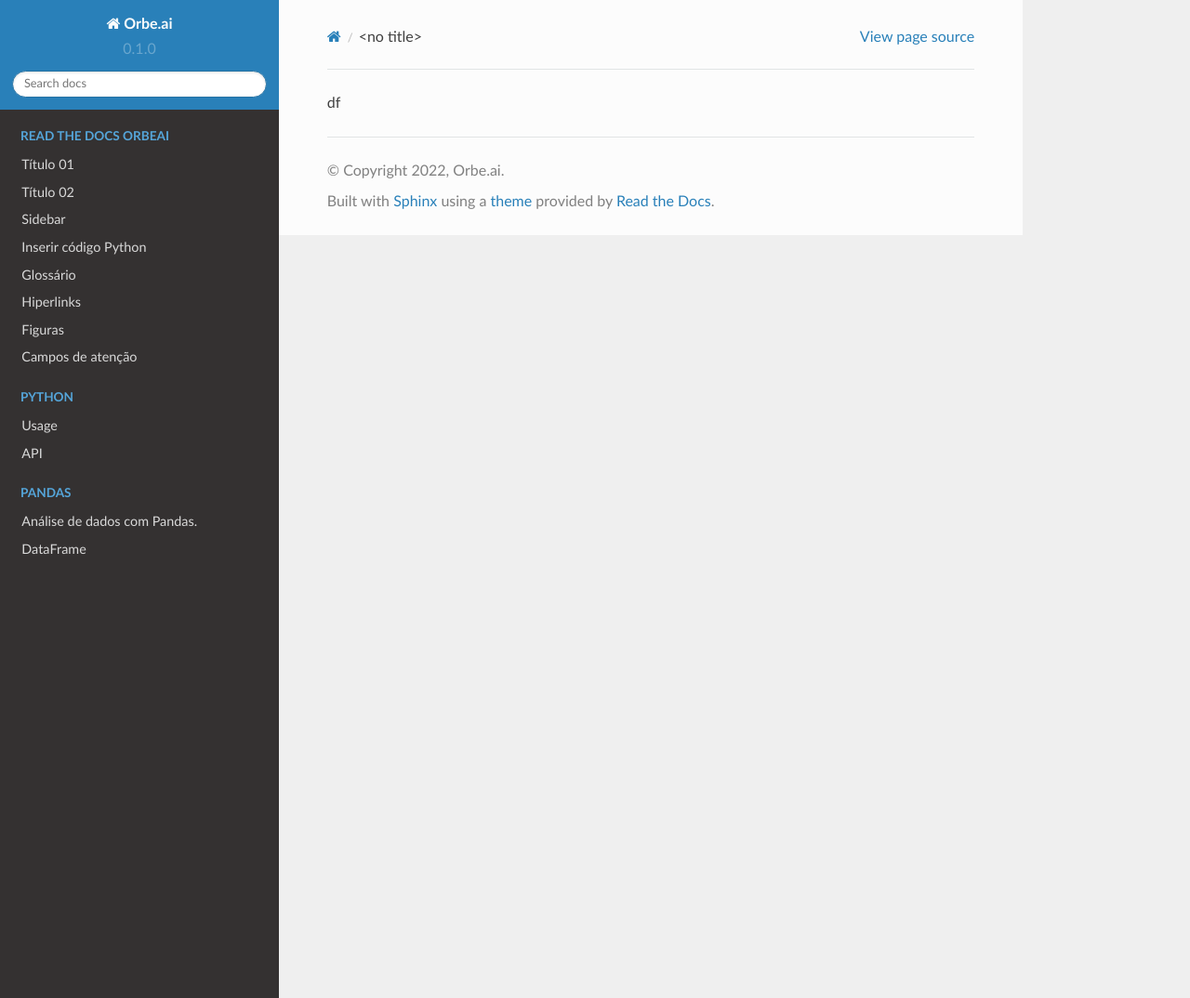
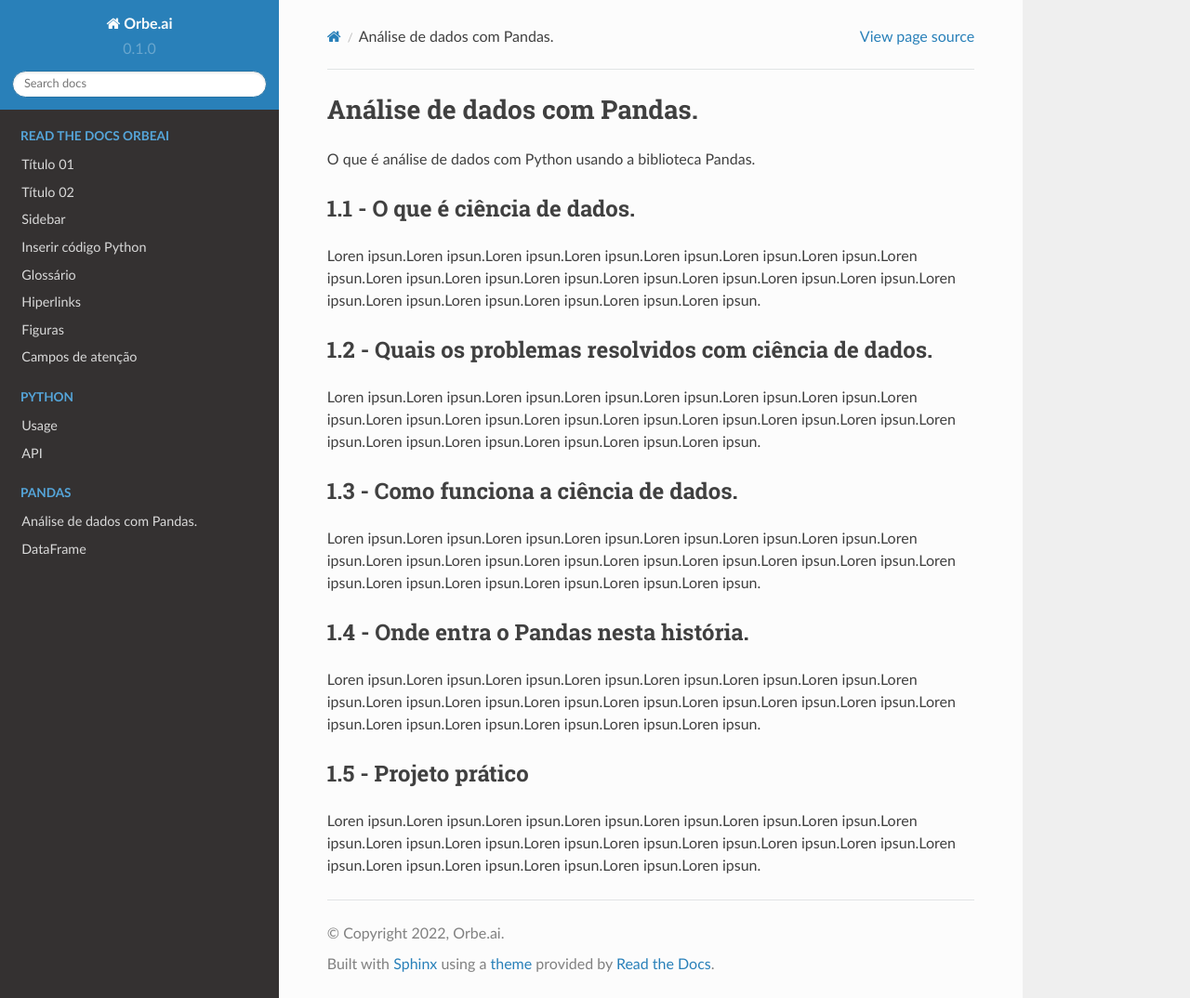
Before and after one commit to conteudo-orbeai/RTD-LIVRO, a Sphinx documentation site: the page built from docs/source/PANDAS/pandas_introducao/pandas_introducao.rst, in a window 1280 px wide and 1074 px high. Shown: the whole window at 93% size. Built offline with Sphinx 7.4.7 and the Read the Docs theme 2.0.0, drawn with Linux system fonts in a browser that asks for light colours; pages that are not in the unit, such as notebooks, are missing from menus.

Commit message:
Update pandas_introducao.rst

```diff
--- a/docs/source/PANDAS/pandas_introducao/pandas_introducao.rst
+++ b/docs/source/PANDAS/pandas_introducao/pandas_introducao.rst
@@ -1 +1,30 @@
-df
+**************************************
+Análise de dados com Pandas.
+**************************************
+
+O que é análise de dados com Python usando a biblioteca Pandas.
+
+1.1 - O que é ciência de dados.
+===============================
+
+Loren ipsun.Loren ipsun.Loren ipsun.Loren ipsun.Loren ipsun.Loren ipsun.Loren ipsun.Loren ipsun.Loren ipsun.Loren ipsun.Loren ipsun.Loren ipsun.Loren ipsun.Loren ipsun.Loren ipsun.Loren ipsun.Loren ipsun.Loren ipsun.Loren ipsun.Loren ipsun.Loren ipsun.
+
+1.2 - Quais os problemas resolvidos com ciência de dados.
+=========================================================
+
+Loren ipsun.Loren ipsun.Loren ipsun.Loren ipsun.Loren ipsun.Loren ipsun.Loren ipsun.Loren ipsun.Loren ipsun.Loren ipsun.Loren ipsun.Loren ipsun.Loren ipsun.Loren ipsun.Loren ipsun.Loren ipsun.Loren ipsun.Loren ipsun.Loren ipsun.Loren ipsun.Loren ipsun.
+
+1.3 - Como funciona a ciência de dados.
+=======================================
+
+Loren ipsun.Loren ipsun.Loren ipsun.Loren ipsun.Loren ipsun.Loren ipsun.Loren ipsun.Loren ipsun.Loren ipsun.Loren ipsun.Loren ipsun.Loren ipsun.Loren ipsun.Loren ipsun.Loren ipsun.Loren ipsun.Loren ipsun.Loren ipsun.Loren ipsun.Loren ipsun.Loren ipsun.
+
+1.4 - Onde entra o Pandas nesta história.
+=========================================
+
+Loren ipsun.Loren ipsun.Loren ipsun.Loren ipsun.Loren ipsun.Loren ipsun.Loren ipsun.Loren ipsun.Loren ipsun.Loren ipsun.Loren ipsun.Loren ipsun.Loren ipsun.Loren ipsun.Loren ipsun.Loren ipsun.Loren ipsun.Loren ipsun.Loren ipsun.Loren ipsun.Loren ipsun.
+
+1.5 - Projeto prático
+=====================
+
+Loren ipsun.Loren ipsun.Loren ipsun.Loren ipsun.Loren ipsun.Loren ipsun.Loren ipsun.Loren ipsun.Loren ipsun.Loren ipsun.Loren ipsun.Loren ipsun.Loren ipsun.Loren ipsun.Loren ipsun.Loren ipsun.Loren ipsun.Loren ipsun.Loren ipsun.Loren ipsun.Loren ipsun.
```
